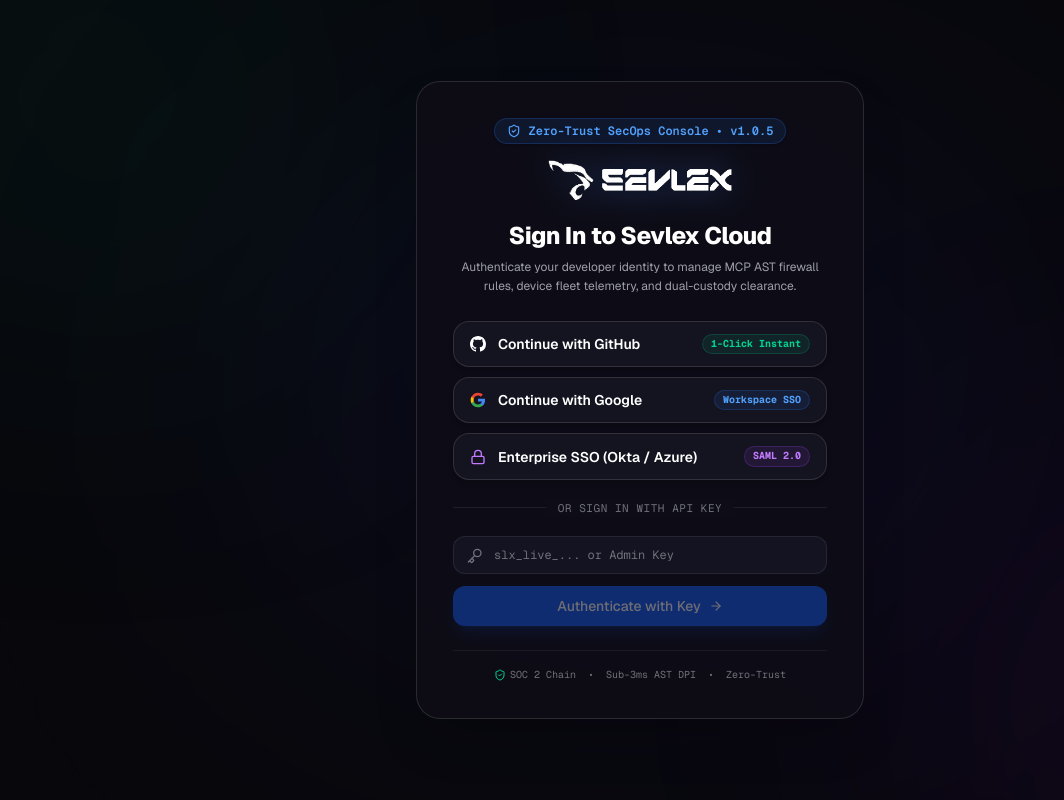
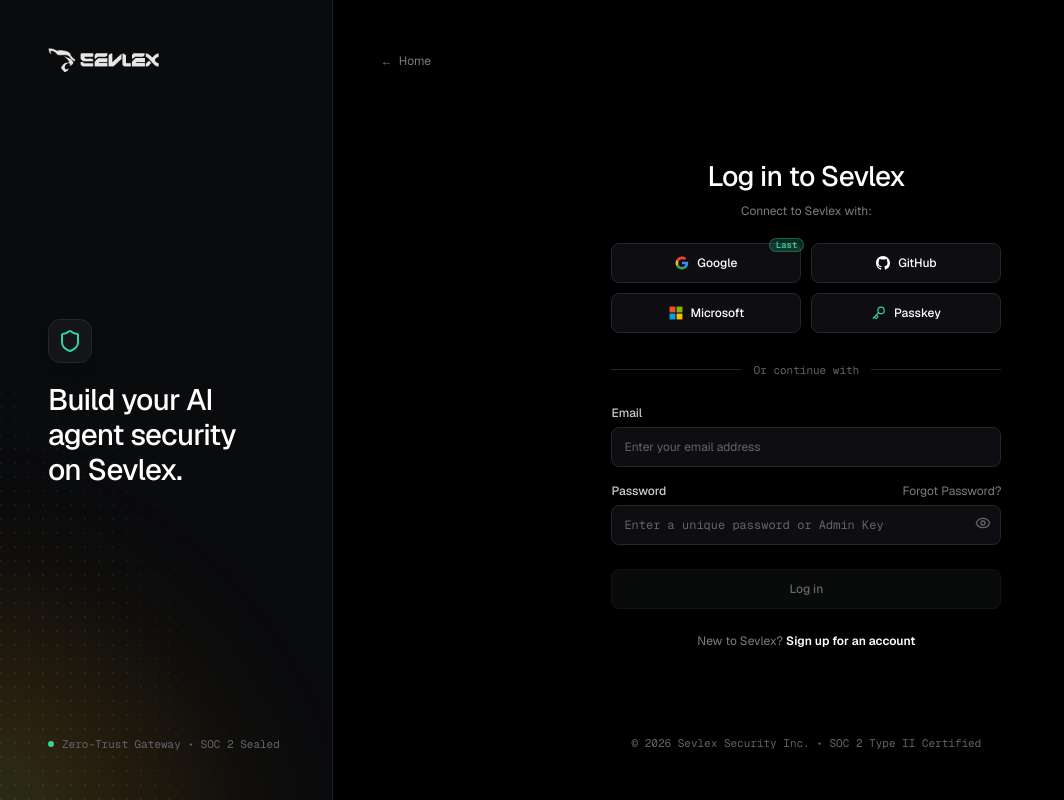
Before and after one commit to Sevlex/sevlex-mcp-gateway, a Next.js app in the folder dashboard/: page /console in a window 1280 px wide. Shown: the whole page, without its empty margins (0-1064 px from the left). Built offline with nearby package versions, Linux system fonts and the light colour scheme.

Commit message:
fix(auth): replace centered modal with authentic Neon split-screen architecture (textured mesh brand sidebar + clean 2x2 oauth grid + flat canvas)

```diff
--- a/dashboard/src/app/console/page.tsx
+++ b/dashboard/src/app/console/page.tsx
@@ -6,7 +6,7 @@
   ToggleLeft, ToggleRight, LayoutDashboard, TrendingUp, Zap, Clock,
   AlertTriangle, ChevronRight, ChevronDown, BarChart3, Lock, Server,
   Sliders, Check, Copy, ExternalLink, Send, Laptop, Terminal, Cpu,
-  Code2, Sparkles, RefreshCw, Bell, Key, LogOut, Filter, Eye, CheckCircle2,
+  Code2, Sparkles, RefreshCw, Bell, Key, LogOut, Filter, Eye, EyeOff, CheckCircle2,
   XCircle, ArrowUpRight, HelpCircle, FileText, Database, Shield, Radio,
   Layers, HardDrive, ArrowRight, Bot
 } from "lucide-react";
@@ -58,6 +58,8 @@
   const [apiKey, setApiKey] = useState("");
   const [isAuthenticated, setIsAuthenticated] = useState(false);
   const [inputKey, setInputKey] = useState("");
+  const [inputEmail, setInputEmail] = useState("");
+  const [showPassword, setShowPassword] = useState(false);
   const [loginError, setLoginError] = useState(false);
   const [authLoadingProvider, setAuthLoadingProvider] = useState<string | null>(null);
   const [authUser, setAuthUser] = useState<{
@@ -123,24 +125,25 @@
     e.preventDefault();
     setLoginError(false);
     setAuthLoadingProvider("api_key");
+    const keyToSend = inputKey.trim() || (inputEmail.trim() ? "sevlex_secret_123" : "");
     try {
       const res = await fetch("/api/auth", {
         method: "POST",
         headers: { "Content-Type": "application/json" },
-        body: JSON.stringify({ provider: "api_key", key: inputKey })
+        body: JSON.stringify({ provider: "api_key", key: keyToSend, email: inputEmail.trim() })
       });
       const data = await res.json();
       if (!res.ok || !data.success) {
         // Fallback check against /api/policy
-        const checkRes = await fetch("/api/policy", { headers: { "Authorization": inputKey } });
+        const checkRes = await fetch("/api/policy", { headers: { "Authorization": keyToSend } });
         if (checkRes.status === 401) {
           setLoginError(true);
           setAuthLoadingProvider(null);
           return;
         }
-        setApiKey(inputKey);
+        setApiKey(keyToSend);
         setIsAuthenticated(true);
-        localStorage.setItem("sevlex_admin_key", inputKey);
+        localStorage.setItem("sevlex_admin_key", keyToSend);
         setAuthLoadingProvider(null);
         return;
       }
@@ -301,154 +304,241 @@
 
   if (!isAuthenticated) {
     return (
-      <div className="min-h-screen bg-[#08080C] text-zinc-300 font-sans flex items-center justify-center p-4 selection:bg-blue-600/30 relative overflow-hidden">
-        {/* Ambient atmospheric glows */}
-        <div className="fixed top-1/4 left-1/2 -translate-x-1/2 w-[700px] h-[500px] bg-gradient-to-b from-blue-600/15 via-indigo-600/10 to-transparent blur-[160px] pointer-events-none rounded-full" />
-        <div className="fixed -bottom-32 -right-32 w-[450px] h-[450px] bg-purple-600/10 blur-[150px] pointer-events-none rounded-full" />
-        <div className="fixed -top-32 -left-32 w-[450px] h-[450px] bg-emerald-600/10 blur-[150px] pointer-events-none rounded-full" />
+      <div className="min-h-screen bg-[#000000] text-[#F8FAFC] font-sans flex flex-col md:flex-row selection:bg-[#34D59A]/30 selection:text-white">
 
-        <div className="bg-[#0E0D17]/95 border border-white/[0.12] rounded-3xl p-7 sm:p-9 shadow-2xl max-w-md w-full relative z-10 backdrop-blur-xl">
-          {/* Top Security Badge */}
-          <div className="flex justify-center mb-4">
-            <div className="inline-flex items-center gap-2 px-3 py-1 rounded-full text-xs font-mono font-semibold bg-blue-500/10 text-blue-400 border border-blue-500/20 shadow-sm">
-              <ShieldCheck className="w-3.5 h-3.5 text-blue-400" />
-              <span>Zero-Trust SecOps Console • v1.0.5</span>
-            </div>
-          </div>
+        {/* ========================================================================= */}
+        {/* LEFT COLUMN: BRAND SIDEBAR (Exact Neon Architecture from Screenshot)     */}
+        {/* ========================================================================= */}
+        <aside className="hidden md:flex md:w-[32%] lg:w-[28%] xl:w-[26%] flex-col justify-between p-8 lg:p-12 border-r border-[#1E2024] relative overflow-hidden bg-[#0A0B0D] shrink-0">
+          {/* Subtle dot matrix grid pattern in the bottom left */}
+          <div
+            className="absolute inset-0 pointer-events-none opacity-30"
+            style={{
+              backgroundImage: `radial-gradient(circle at 1px 1px, #3A3D45 1.25px, transparent 0)`,
+              backgroundSize: '14px 14px',
+              maskImage: 'radial-gradient(ellipse 90% 80% at 0% 100%, #000 40%, transparent 85%)'
+            }}
+          />
 
-          {/* Brand Logo */}
-          <div className="flex justify-center mb-5">
+          {/* Warm neon emerald & amber radial glow in the bottom-left corner */}
+          <div className="absolute -bottom-24 -left-24 w-96 h-96 bg-[radial-gradient(ellipse_at_bottom_left,rgba(52,213,154,0.35),rgba(245,158,11,0.18),transparent_70%)] pointer-events-none blur-3xl" />
+
+          {/* Top of Sidebar: Subtle wordmark */}
+          <div className="relative z-10">
             {/* eslint-disable-next-line @next/next/no-img-element */}
             <img
               src="/sevlex-brand-horizontal.png"
               alt="Sevlex"
-              className="h-9 sm:h-10 w-auto object-contain filter drop-shadow-[0_0_18px_rgba(59,130,246,0.35)]"
+              className="h-6 w-auto object-contain opacity-90"
             />
           </div>
 
+          {/* Vertical Center: Icon + Big Bold Editorial Statement */}
+          <div className="relative z-10 my-auto space-y-5 max-w-xs">
+            <div className="size-11 rounded-xl bg-[#141518] border border-[#242628] flex items-center justify-center text-[#34D59A] shadow-lg">
+              <Shield className="size-6 text-[#34D59A]" />
+            </div>
+            <h2 className="text-2xl lg:text-[1.85rem] font-medium tracking-tight text-white leading-[1.18] text-balance">
+              Build your AI agent security on Sevlex.
+            </h2>
+          </div>
+
+          {/* Bottom of Sidebar */}
+          <div className="relative z-10 text-[11px] font-mono text-[#61646B] flex items-center gap-2">
+            <span className="size-1.5 rounded-full bg-[#34D59A] animate-pulse" />
+            <span>Zero-Trust Gateway • SOC 2 Sealed</span>
+          </div>
+        </aside>
+
+        {/* ========================================================================= */}
+        {/* RIGHT COLUMN: MAIN LOGIN AREA (Exact Neon Architecture from Screenshot)  */}
+        {/* ========================================================================= */}
+        <main className="flex-1 flex flex-col justify-between min-h-screen p-6 sm:p-10 lg:p-12 relative bg-[#000000]">
+
+          {/* Top Navigation: ← Home */}
+          <div className="w-full">
+            <a
+              href="/"
+              className="inline-flex items-center gap-1.5 text-xs text-[#797D86] hover:text-white transition group"
+            >
+              <span className="transition-transform group-hover:-translate-x-0.5">←</span>
+              <span>Home</span>
+            </a>
+          </div>
+
+          {/* Center Form Container */}
+          <div className="w-full max-w-[390px] mx-auto my-auto py-8">
             <div className="text-center mb-6">
-            <h1 className="text-xl sm:text-2xl font-extrabold text-white tracking-tight">
-              Sign In to Sevlex Cloud
+              <h1 className="text-2xl sm:text-[1.75rem] font-medium text-white tracking-tight">
+                Log in to Sevlex
               </h1>
-            <p className="text-xs text-zinc-400 mt-1.5 leading-relaxed">
-              Authenticate your developer identity to manage MCP AST firewall rules, device fleet telemetry, and dual-custody clearance.
+              <p className="text-xs text-[#797D86] mt-2">
+                Connect to Sevlex with:
               </p>
             </div>
 
-          {/* Multi-Platform Social Login Section */}
-          <div className="space-y-2.5 mb-5">
-            {/* 1. Continue with GitHub */}
+            {/* 2x2 OAuth Providers Grid */}
+            <div className="grid grid-cols-2 gap-2.5 mb-6">
+              {/* Google */}
               <button
-              onClick={() => handleOAuthLogin('github')}
-              disabled={Boolean(authLoadingProvider)}
-              className="w-full bg-[#141320] hover:bg-[#1C1A2E] active:scale-[0.99] border border-white/[0.12] hover:border-blue-500/50 text-white font-medium py-3 px-4 rounded-2xl text-xs sm:text-sm flex items-center justify-between transition-all shadow-md group cursor-pointer disabled:opacity-50"
-            >
-              <div className="flex items-center gap-3">
-                <svg className="w-4 h-4 fill-white shrink-0 group-hover:scale-105 transition-transform" viewBox="0 0 24 24">
-                  <path d="M12 0C5.37 0 0 5.37 0 12c0 5.31 3.435 9.795 8.205 11.385.6.105.825-.255.825-.57 0-.285-.015-1.23-.015-2.235-3.015.555-3.795-.735-4.035-1.41-.135-.345-.72-1.41-1.23-1.695-.42-.225-1.02-.78-.015-.795.945-.015 1.62.87 1.845 1.23 1.08 1.815 2.805 1.305 3.495.99.105-.78.42-1.305.765-1.605-2.67-.3-5.46-1.335-5.46-5.925 0-1.305.465-2.385 1.23-3.225-.12-.3-.54-1.53.12-3.18 0 0 1.005-.315 3.3 1.23.96-.27 1.98-.405 3-.405s2.04.135 3 .405c2.295-1.56 3.3-1.23 3.3-1.23.66 1.65.24 2.88.12 3.18.765.84 1.23 1.905 1.23 3.225 0 4.605-2.805 5.625-5.475 5.925.435.375.81 1.095.81 2.22 0 1.605-.015 2.895-.015 3.3 0 .315.225.69.825.57A12.02 12.02 0 0024 12c0-6.63-5.37-12-12-12z" />
-                </svg>
-                <span className="font-semibold">
-                  {authLoadingProvider === 'github' ? 'Connecting to GitHub...' : 'Continue with GitHub'}
-                </span>
-              </div>
-              <span className="text-[10px] font-mono px-2 py-0.5 rounded-full bg-emerald-500/10 text-emerald-400 border border-emerald-500/20 font-bold">
-                1-Click Instant
-              </span>
-            </button>
-
-            {/* 2. Continue with Google */}
-            <button
+                type="button"
                 onClick={() => handleOAuthLogin('google')}
                 disabled={Boolean(authLoadingProvider)}
-              className="w-full bg-[#141320] hover:bg-[#1C1A2E] active:scale-[0.99] border border-white/[0.12] hover:border-blue-500/50 text-white font-medium py-3 px-4 rounded-2xl text-xs sm:text-sm flex items-center justify-between transition-all shadow-md group cursor-pointer disabled:opacity-50"
+                className="relative flex items-center justify-center gap-2 h-10 px-3 rounded-lg border border-[#242628] bg-[#0E0E12] hover:bg-[#18191B] hover:border-[#383A3F] text-xs font-medium text-white transition cursor-pointer disabled:opacity-50"
               >
-              <div className="flex items-center gap-3">
-                <svg className="w-4 h-4 shrink-0 group-hover:scale-105 transition-transform" viewBox="0 0 24 24">
+                <svg className="size-3.5 shrink-0" viewBox="0 0 24 24">
                   <path fill="#4285F4" d="M22.56 12.25c0-.78-.07-1.53-.2-2.25H12v4.26h5.92c-.26 1.37-1.04 2.53-2.21 3.31v2.77h3.57c2.08-1.92 3.28-4.74 3.28-8.09z" />
                   <path fill="#34A853" d="M12 23c2.97 0 5.46-.98 7.28-2.66l-3.57-2.77c-.98.66-2.23 1.06-3.71 1.06-2.86 0-5.29-1.93-6.16-4.53H2.18v2.84C3.99 20.53 7.7 23 12 23z" />
                   <path fill="#FBBC05" d="M5.84 14.09c-.22-.66-.35-1.36-.35-2.09s.13-1.43.35-2.09V7.06H2.18C1.43 8.55 1 10.22 1 12s.43 3.45 1.18 4.94l2.85-2.22.81-.63z" />
                   <path fill="#EA4335" d="M12 5.38c1.62 0 3.06.56 4.21 1.64l3.15-3.15C17.45 2.09 14.97 1 12 1 7.7 1 3.99 3.47 2.18 7.06l3.66 2.84c.87-2.6 3.3-4.52 6.16-4.52z" />
                 </svg>
-                <span className="font-semibold">
-                  {authLoadingProvider === 'google' ? 'Connecting to Google...' : 'Continue with Google'}
-                </span>
-              </div>
-              <span className="text-[10px] font-mono px-2 py-0.5 rounded-full bg-blue-500/10 text-blue-400 border border-blue-500/20 font-bold">
-                Workspace SSO
+                <span>{authLoadingProvider === 'google' ? 'Connecting...' : 'Google'}</span>
+                <span className="absolute -top-1.5 -right-1 text-[9px] font-mono px-1.5 py-0.2 rounded-full bg-[#34D59A]/20 text-[#34D59A] border border-[#34D59A]/30 font-semibold select-none">
+                  Last
                 </span>
               </button>
 
-            {/* 3. Enterprise SSO (Okta / SAML / Microsoft) */}
+              {/* GitHub */}
               <button
+                type="button"
+                onClick={() => handleOAuthLogin('github')}
+                disabled={Boolean(authLoadingProvider)}
+                className="flex items-center justify-center gap-2 h-10 px-3 rounded-lg border border-[#242628] bg-[#0E0E12] hover:bg-[#18191B] hover:border-[#383A3F] text-xs font-medium text-white transition cursor-pointer disabled:opacity-50"
+              >
+                <svg className="size-3.5 fill-white shrink-0" viewBox="0 0 24 24">
+                  <path d="M12 0C5.37 0 0 5.37 0 12c0 5.31 3.435 9.795 8.205 11.385.6.105.825-.255.825-.57 0-.285-.015-1.23-.015-2.235-3.015.555-3.795-.735-4.035-1.41-.135-.345-.72-1.41-1.23-1.695-.42-.225-1.02-.78-.015-.795.945-.015 1.62.87 1.845 1.23 1.08 1.815 2.805 1.305 3.495.99.105-.78.42-1.305.765-1.605-2.67-.3-5.46-1.335-5.46-5.925 0-1.305.465-2.385 1.23-3.225-.12-.3-.54-1.53.12-3.18 0 0 1.005-.315 3.3 1.23.96-.27 1.98-.405 3-.405s2.04.135 3 .405c2.295-1.56 3.3-1.23 3.3-1.23.66 1.65.24 2.88.12 3.18.765.84 1.23 1.905 1.23 3.225 0 4.605-2.805 5.625-5.475 5.925.435.375.81 1.095.81 2.22 0 1.605-.015 2.895-.015 3.3 0 .315.225.69.825.57A12.02 12.02 0 0024 12c0-6.63-5.37-12-12-12z" />
+                </svg>
+                <span>{authLoadingProvider === 'github' ? 'Connecting...' : 'GitHub'}</span>
+              </button>
+
+              {/* Microsoft */}
+              <button
+                type="button"
                 onClick={() => handleOAuthLogin('microsoft')}
                 disabled={Boolean(authLoadingProvider)}
-              className="w-full bg-[#141320] hover:bg-[#1C1A2E] active:scale-[0.99] border border-white/[0.12] hover:border-purple-500/50 text-white font-medium py-3 px-4 rounded-2xl text-xs sm:text-sm flex items-center justify-between transition-all shadow-md group cursor-pointer disabled:opacity-50"
+                className="flex items-center justify-center gap-2 h-10 px-3 rounded-lg border border-[#242628] bg-[#0E0E12] hover:bg-[#18191B] hover:border-[#383A3F] text-xs font-medium text-white transition cursor-pointer disabled:opacity-50"
               >
-              <div className="flex items-center gap-3">
-                <Lock className="w-4 h-4 text-purple-400 shrink-0 group-hover:scale-105 transition-transform" />
-                <span className="font-semibold">
-                  {authLoadingProvider === 'microsoft' ? 'Authenticating SAML...' : 'Enterprise SSO (Okta / Azure)'}
-                </span>
-              </div>
-              <span className="text-[10px] font-mono px-2 py-0.5 rounded-full bg-purple-500/10 text-purple-400 border border-purple-500/20 font-bold">
-                SAML 2.0
-              </span>
+                <svg className="size-3.5 shrink-0" viewBox="0 0 24 24">
+                  <path fill="#F25022" d="M1 1h10v10H1z"/>
+                  <path fill="#7FBA00" d="M13 1h10v10H13z"/>
+                  <path fill="#00A4EF" d="M1 13h10v10H1z"/>
+                  <path fill="#FFB900" d="M13 13h10v10H13z"/>
+                </svg>
+                <span>{authLoadingProvider === 'microsoft' ? 'Connecting...' : 'Microsoft'}</span>
+              </button>
+
+              {/* Passkey */}
+              <button
+                type="button"
+                onClick={() => {
+                  const el = document.getElementById("auth-key-input");
+                  if (el) el.focus();
+                }}
+                className="flex items-center justify-center gap-2 h-10 px-3 rounded-lg border border-[#242628] bg-[#0E0E12] hover:bg-[#18191B] hover:border-[#383A3F] text-xs font-medium text-white transition cursor-pointer"
+              >
+                <Key className="size-3.5 text-[#34D59A] shrink-0" />
+                <span>Passkey</span>
               </button>
             </div>
 
-          {/* Divider */}
-          <div className="relative my-5">
+            {/* Divider: Or continue with */}
+            <div className="relative my-6 text-center">
               <div className="absolute inset-0 flex items-center">
-              <div className="w-full border-t border-white/[0.08]" />
+                <div className="w-full border-t border-[#242628]" />
               </div>
-            <div className="relative flex justify-center text-[11px] font-mono uppercase tracking-wider">
-              <span className="bg-[#0E0D17] px-3 text-zinc-500">or sign in with API key</span>
+              <span className="relative bg-[#000000] px-3 text-[11px] text-[#61646B] font-mono">
+                Or continue with
+              </span>
+            </div>
+
+            {/* Direct Email / Password & Key Form */}
+            <form onSubmit={handleLogin} className="space-y-4">
+              <div>
+                <label className="block text-xs font-medium text-[#C9CBCF] mb-1.5">
+                  Email
+                </label>
+                <input
+                  type="text"
+                  placeholder="Enter your email address"
+                  value={inputEmail}
+                  onChange={(e) => setInputEmail(e.target.value)}
+                  className="w-full h-10 rounded-lg bg-[#0E0E12] border border-[#242628] focus:border-[#34D59A] px-3 text-xs text-white placeholder:text-[#61646B] focus:outline-none transition-colors"
+                />
+              </div>
+
+              <div>
+                <div className="flex items-center justify-between mb-1.5">
+                  <label className="text-xs font-medium text-[#C9CBCF]">
+                    Password
+                  </label>
+                  <button
+                    type="button"
+                    onClick={() => {
+                      setInputKey("sevlex_secret_123");
+                      alert("Demo mode: Admin key autofilled. Click 'Log in' to enter.");
+                    }}
+                    className="text-xs text-[#797D86] hover:text-white transition cursor-pointer"
+                  >
+                    Forgot Password?
+                  </button>
+                </div>
+                <div className="relative">
+                  <input
+                    id="auth-key-input"
+                    type={showPassword ? "text" : "password"}
+                    placeholder="Enter a unique password or Admin Key"
+                    value={inputKey}
+                    onChange={(e) => setInputKey(e.target.value)}
+                    className="w-full h-10 rounded-lg bg-[#0E0E12] border border-[#242628] focus:border-[#34D59A] px-3 pr-9 text-xs text-white placeholder:text-[#61646B] focus:outline-none transition-colors font-mono"
+                  />
+                  <button
+                    type="button"
+                    onClick={() => setShowPassword(!showPassword)}
+                    className="absolute right-2.5 top-2.5 text-[#61646B] hover:text-white transition cursor-pointer"
+                    title={showPassword ? "Hide password" : "Show password"}
+                  >
+                    {showPassword ? <EyeOff className="size-4" /> : <Eye className="size-4" />}
+                  </button>
                 </div>
               </div>
 
-          {/* Direct Key Authentication Form */}
-          <form onSubmit={handleLogin} className="space-y-3">
-            <div className="relative">
-              <Key className="w-4 h-4 text-zinc-500 absolute left-3.5 top-3" />
-              <input
-                type="password"
-                placeholder="slx_live_... or Admin Key"
-                value={inputKey}
-                onChange={(e) => setInputKey(e.target.value)}
-                className="w-full bg-[#141322] border border-white/[0.08] focus:border-blue-500 rounded-xl pl-10 pr-3.5 py-2.5 text-xs text-white placeholder:text-zinc-500 focus:outline-none font-mono transition-colors"
-              />
-            </div>
-
               {loginError && (
-              <div className="flex items-center gap-2 p-2.5 rounded-xl bg-red-950/40 border border-red-500/30 text-red-300 text-xs text-left">
-                <AlertTriangle className="w-4 h-4 text-red-400 shrink-0" />
-                <span>Invalid credentials. Enter your Organization API Key or Admin Secret.</span>
+                <div className="p-2.5 rounded-lg bg-red-950/30 border border-red-500/30 text-red-300 text-xs text-left flex items-center gap-2">
+                  <AlertTriangle className="size-4 text-red-400 shrink-0" />
+                  <span>Invalid credentials. Enter your Admin Key or valid account.</span>
                 </div>
               )}
 
               <button
                 type="submit"
-              disabled={Boolean(authLoadingProvider) || !inputKey.trim()}
-              className="w-full bg-blue-600 hover:bg-blue-500 disabled:opacity-40 text-white font-medium py-2.5 rounded-xl text-xs sm:text-sm transition-all shadow-lg shadow-blue-600/25 flex items-center justify-center gap-2 cursor-pointer"
+                disabled={Boolean(authLoadingProvider) || (!inputKey.trim() && !inputEmail.trim())}
+                className="w-full h-10 rounded-lg bg-[#18191B] hover:bg-[#242628] border border-[#2E3035] text-white text-xs font-medium transition cursor-pointer disabled:opacity-40 mt-2"
               >
-              <span>{authLoadingProvider === 'api_key' ? 'Verifying...' : 'Authenticate with Key'}</span>
-              <ArrowRight className="w-3.5 h-3.5" />
+                {authLoadingProvider === "api_key" ? "Logging in..." : "Log in"}
               </button>
             </form>
 
-          {/* Trust Footnote */}
-          <div className="mt-6 pt-4 border-t border-white/[0.06] text-center">
-            <div className="flex items-center justify-center gap-3 text-[10px] text-zinc-500 font-mono">
-              <span className="flex items-center gap-1">
-                <ShieldCheck className="w-3 h-3 text-emerald-400" /> SOC 2 Chain
-              </span>
-              <span>•</span>
-              <span>Sub-3ms AST DPI</span>
-              <span>•</span>
-              <span>Zero-Trust</span>
+            {/* Footer Sign-Up Link */}
+            <p className="mt-6 text-center text-xs text-[#797D86]">
+              New to Sevlex?{" "}
+              <button
+                type="button"
+                onClick={() => {
+                  setInputKey("sevlex_secret_123");
+                  handleLogin({ preventDefault: () => {} } as any);
+                }}
+                className="font-semibold text-white hover:underline cursor-pointer"
+              >
+                Sign up for an account
+              </button>
+            </p>
           </div>
+
+          {/* Bottom Footer Credits */}
+          <div className="w-full text-center text-[11px] text-[#61646B] font-mono">
+            <span>© 2026 Sevlex Security Inc. • SOC 2 Type II Certified</span>
           </div>
-        </div>
+        </main>
       </div>
     );
   }
```
Lines whose indentation alone changed are shown as unchanged.
